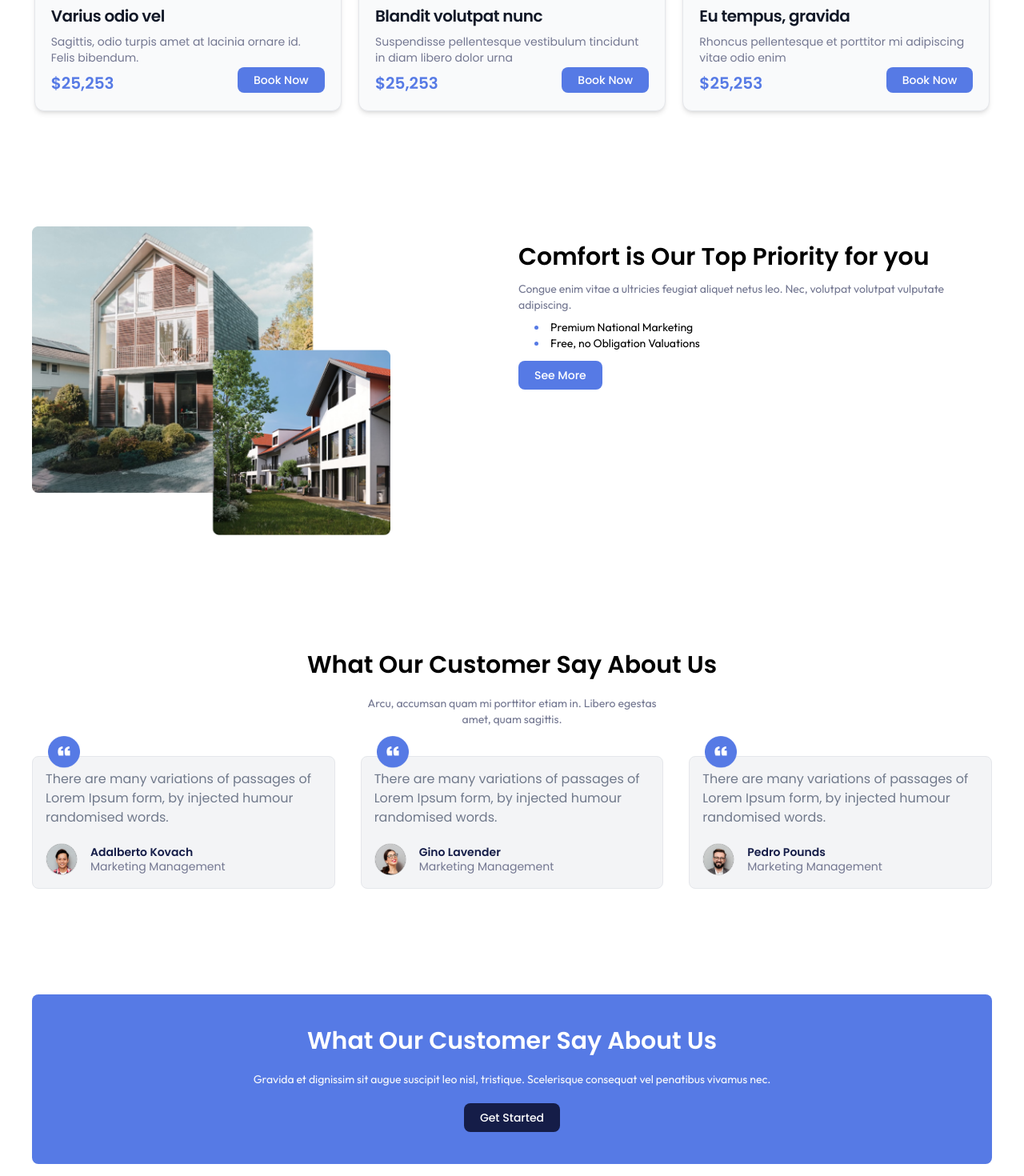
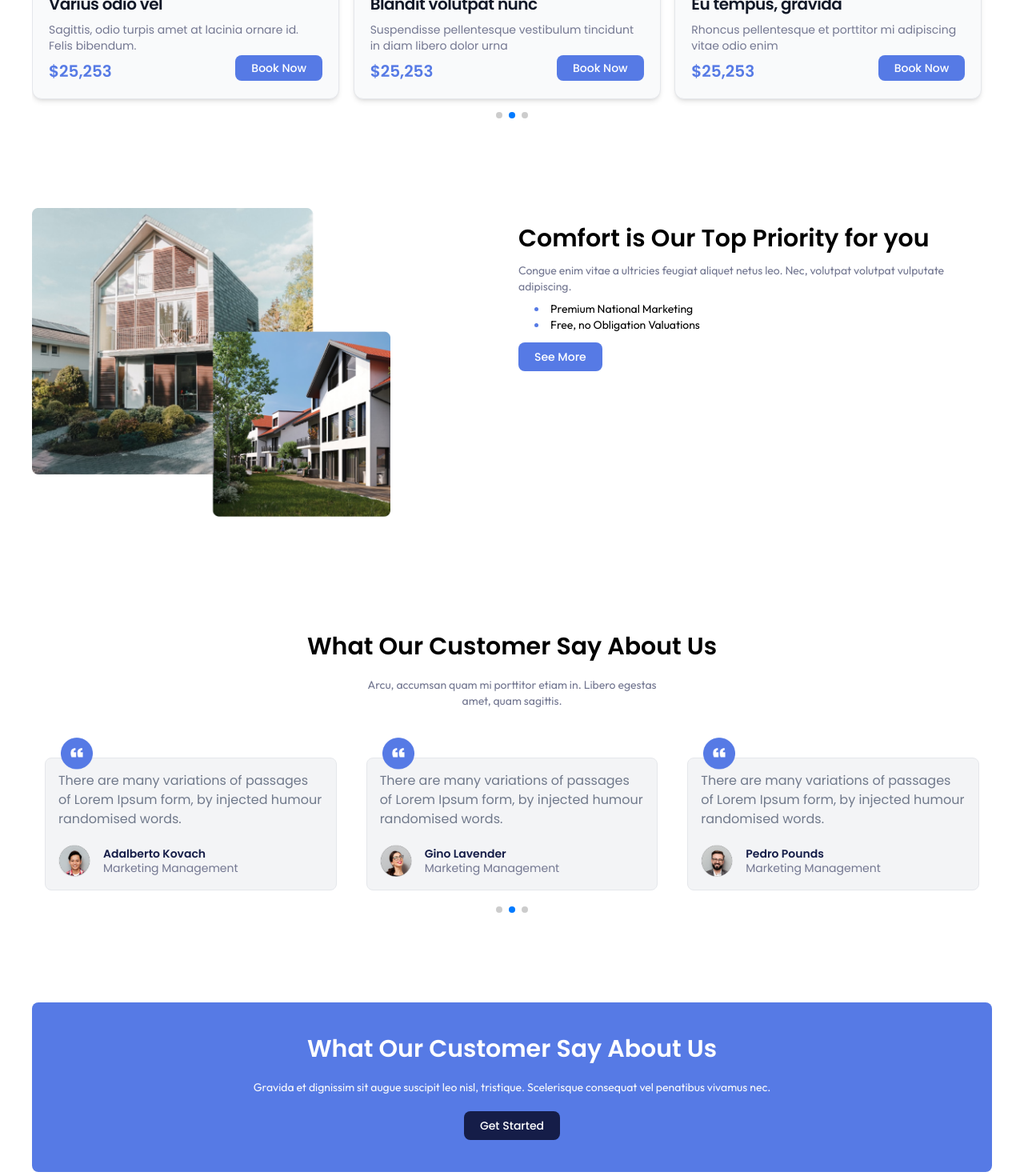
Before and after one commit to sheilaazhar/homex-landing-page, a Vue app: page / in a window 1280 px wide. Shown: the part 1440-2910 px from the top of the page at 80% size. Built offline with nearby package versions, Linux system fonts and the light colour scheme.

Commit message:
add swiper

```diff
--- a/package.json
+++ b/package.json
@@ -11,6 +11,7 @@
     "autoprefixer": "^10",
     "core-js": "^3.8.3",
     "postcss": "^8",
+    "swiper": "^8.4.5",
     "tailwindcss": "^3",
     "vue": "^3.2.13",
     "vue-router": "^4.0.3"
--- a/src/components/CustomerSay/GetStarted/index.vue
+++ b/src/components/CustomerSay/GetStarted/index.vue
@@ -1,6 +1,6 @@
 <template>
   <section class="bg-[#567AE5] rounded-lg text-center items-center
-  mt-24 md:mt-32 py-10 px-10 mb-20">
+  mt-16 md:mt-24 py-10 px-10 mb-20">
     <h2 class="text-xl font-poppins font-semibold text-white md:text-3xl">
       What Our Customer Say About Us
     </h2>
@@ -8,8 +8,7 @@
       Gravida et dignissim sit augue suscipit leo nisl, tristique.
       Scelerisque consequat vel penatibus vivamus nec.
     </p>
-    <button
-      class="text-white bg-[#151D48] hover:bg-blue-100 hover:text-[#151D48] focus:ring-4
+    <button class="text-white bg-[#151D48] hover:bg-blue-100 hover:text-[#151D48] focus:ring-4
               focus:outline-none focus:ring-blue-300 font-medium font-poppins rounded-lg
               text-sm px-5 py-2 text-center mt-5">
       Get Started
--- a/src/components/CustomerSay/index.vue
+++ b/src/components/CustomerSay/index.vue
@@ -8,14 +8,17 @@
         Arcu, accumsan quam mi porttitor etiam in. Libero egestas <br> amet, quam sagittis.
       </p>
     </div>
-  <div class="flex flex-wrap -mx-1 lg:-mx-4">
+    <swiper :initial-slide="1" :slides-per-view="1" :spaceBetween="5" :loop="true" :pagination="{
+      clickable: true,
+    }" :centered-slides="true" :centered-slides-bounds="true" :grabCursor="true" :modules="modules"
+      :breakpoints="swiperBreakpoints" class="mySwiper flex flex-wrap -mx-1 lg:-mx-4">
       <!-- Column -->
-  <div class="my-5 px-1 w-full md:w-1/2 lg:my-1 lg:px-4 lg:w-1/3 md:my-4"
-  v-for="review in reviews" :key="review.id">
+      <swiper-slide class="my-5 px-1 w-full md:w-1/2 lg:my-1 lg:px-4 lg:w-1/3 md:my-4"
+      v-for="review in reviews"
+        :key="review.id">
         <div class="max-w-sm w-full lg:max-w-full lg:flex relative">
           <img src="review.png" alt="review" class="w-10 h-10 absolute top-[-25px] left-[20px]" />
-      <div
-      class="border border-gray-200 bg-gray-100 rounded-lg p-4 flex flex-col
+          <div class="border border-gray-200 bg-gray-100 rounded-lg p-4 flex flex-col
       justify-between leading-normal">
             <div class="mb-5">
               <p class="text-[#70798B] text-base font-poppins">
@@ -23,31 +26,57 @@
             </div>
             <div class="flex items-center">
               <img class="w-10 h-10 rounded-full mr-4"
-          :src="review.image"
-          alt="Avatar of Jonathan Reinink">
+              :src="review.image" alt="Avatar of Jonathan Reinink">
               <div class="text-sm">
-            <p class="text-[#151D48] leading-none font-semibold font-poppins">{{ review.name }}</p>
-            <p class="text-[#737791] leading-none mt-1 font-poppins">{{ review.job }}</p>
+                <p class="text-[#151D48] leading-none font-semibold font-poppins">
+                  {{ review.name }}
+                </p>
+                <p class="text-[#737791] leading-none mt-1 font-poppins">
+                  {{ review.job }}
+                </p>
               </div>
             </div>
           </div>
         </div>
-  </div>
-  </div>
-  <GetStarted/>
+      </swiper-slide>
+    </swiper>
+    <GetStarted />
   </section>
 </template>
 
 <script>
 import GetStarted from '@/components/CustomerSay/GetStarted/index.vue';
+import { Swiper, SwiperSlide } from 'swiper/vue';
+import { Pagination, Navigation } from 'swiper';
+// eslint-disable-next-line import/extensions
+import 'swiper/css';
+// eslint-disable-next-line import/extensions
+import 'swiper/css/navigation';
+// eslint-disable-next-line import/extensions
+import 'swiper/css/pagination';
 
 export default {
   name: 'CustomerSay',
   components: {
     GetStarted,
+    Swiper,
+    SwiperSlide,
+  },
+  setup() {
+    return {
+      modules: [Pagination, Navigation],
+    };
   },
   data() {
     return {
+      swiperBreakpoints: {
+        768: {
+          slidesPerView: '2',
+        },
+        1280: {
+          slidesPerView: '3',
+        },
+      },
       reviews: [
         {
           id: 1,
@@ -75,3 +104,10 @@ export default {
   },
 };
 </script>
+
+<style>
+.mySwiper {
+  padding-bottom: 40px !important;
+  padding-top: 25px !important;
+}
+</style>
--- a/src/components/PopularResidences/index.vue
+++ b/src/components/PopularResidences/index.vue
@@ -9,17 +9,19 @@
         Nam potenti dolor dui, netus.
       </p>
     </div>
-  <div
-  class="grid grid-cols-1 gap-4 place-items-center mt-5 md:grid-cols-2 lg:grid-cols-3 md:mt-10">
-    <div v-for="residence in residences" :key="residence.id">
+    <swiper :initial-slide="1" :slides-per-view="1" :spaceBetween="5" :loop="true" :pagination="{
+      clickable: true,
+    }" :centered-slides="true" :centered-slides-bounds="true" :grabCursor="true" :modules="modules"
+      :breakpoints="swiperBreakpoints" class="mySwiper grid grid-cols-3 gap-2 place-items-center">
+      <swiper-slide v-for="residence in residences" :key="residence.id">
         <div class="w-full max-w-xs bg-[#F9FAFB] border rounded-xl shadow-md md:max-w-sm">
           <a href="#">
-          <img class="rounded-xl p-5"
-          :src="residence.image" alt="image" />
+            <img class="rounded-xl p-5" :src="residence.image" alt="image" />
           </a>
           <div class="px-5 pb-5">
             <a href="#">
-            <h5 class="text-lg font-poppins font-semibold tracking-tight text-gray-900 md:text-xl">
+              <h5 class="text-lg font-poppins font-semibold tracking-tight
+              text-gray-900 md:text-xl">
                 {{ residence.name }}</h5>
             </a>
             <p class="text-xs font-poppins mt-2 text-[#737791] md:text-sm">
@@ -29,23 +31,48 @@
               <span class="text-lg font-poppins font-semibold mt-2 text-[#567AE5] md:text-xl">
                 ${{ residence.price }}
               </span>
-            <a href="#"
-              class="text-white bg-[#567AE5] hover:bg-blue-800 focus:ring-4
+              <a href="#" class="text-white bg-[#567AE5] hover:bg-blue-800 focus:ring-4
               focus:outline-none focus:ring-blue-300 font-poppins font-medium rounded-lg text-xs
               px-3 py-1.5 text-center md:px-5 md:py-1.5 md:text-sm">Book Now</a>
             </div>
           </div>
         </div>
-    </div>
-  </div>
+      </swiper-slide>
+    </swiper>
   </section>
 </template>
 
 <script>
+import { Swiper, SwiperSlide } from 'swiper/vue';
+import { Pagination, Navigation } from 'swiper';
+// eslint-disable-next-line import/extensions
+import 'swiper/css';
+// eslint-disable-next-line import/extensions
+import 'swiper/css/navigation';
+// eslint-disable-next-line import/extensions
+import 'swiper/css/pagination';
+
 export default {
   name: 'PopularResidences',
+  components: {
+    Swiper,
+    SwiperSlide,
+  },
+  setup() {
+    return {
+      modules: [Pagination, Navigation],
+    };
+  },
   data() {
     return {
+      swiperBreakpoints: {
+        768: {
+          slidesPerView: '2',
+        },
+        1280: {
+          slidesPerView: '3',
+        },
+      },
       residences: [
         {
           id: 1,
--- a/src/components/TopPriority/index.vue
+++ b/src/components/TopPriority/index.vue
@@ -1,6 +1,6 @@
 <template>
-  <section class="grid grid-cols-1 gap-4 place-items-center text-center mt-24
-  lg:grid-cols-2 lg:place-items-start lg:mt-36 lg:text-left">
+  <section class="grid grid-cols-1 gap-4 place-items-center text-center mt-16
+  lg:grid-cols-2 lg:place-items-start lg:mt-24 lg:text-left">
     <div>
       <img class="max-w-xs lg:max-w-md px-10 sm:p-0" src="house.png" alt="house image" />
     </div>
@@ -16,12 +16,11 @@
         <li>Premium National Marketing</li>
         <li>Free, no Obligation Valuations</li>
       </ul>
-      <button
-      class="text-white bg-[#567AE5] hover:bg-blue-800 focus:ring-4
+      <button class="text-white bg-[#567AE5] hover:bg-blue-800 focus:ring-4
               focus:outline-none focus:ring-blue-300 font-medium rounded-lg
               text-sm px-3 py-1.5 text-center font-poppins mt-3 md:px-5 md:py-2">
-      See More
-    </button>
+        See More
+      </button>
     </div>
   </section>
 </template>
```
Also changed, not shown: 1 other file (tests, documents, lock files or other folders). Lines whose indentation alone changed are shown as unchanged.
